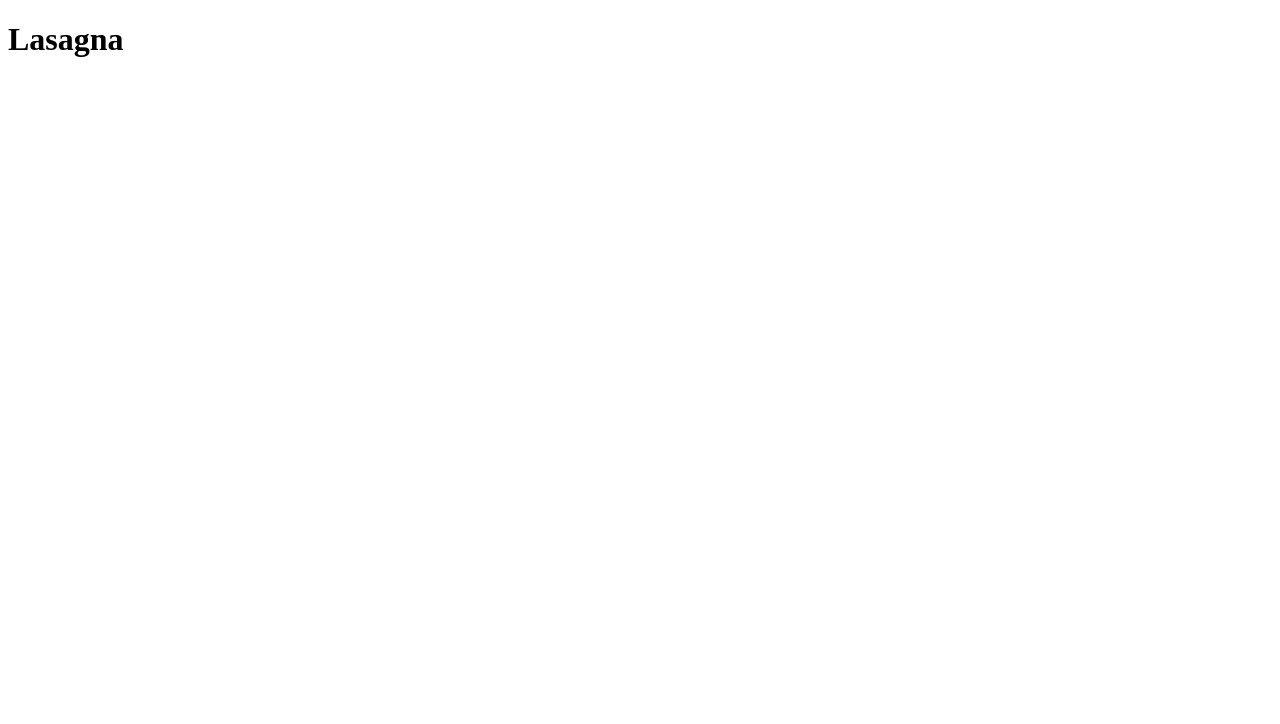
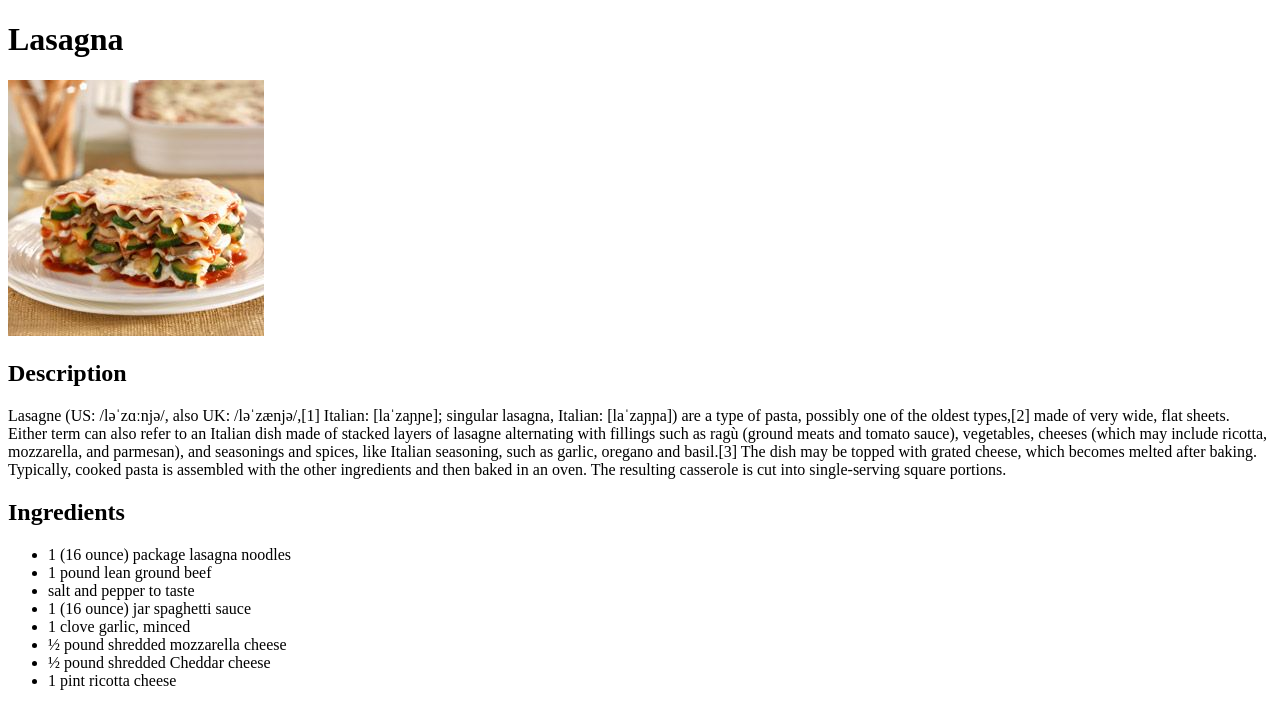
Before and after one commit to drinkmadtea/odin-recipes, a plain HTML site: page recipes/lasagna.html in a window 1280 px wide. Drawn offline with Linux system fonts and the light colour scheme.

Commit message:
lasagna finished

```diff
--- a/recipes/lasagna.html
+++ b/recipes/lasagna.html
@@ -8,5 +8,19 @@
         <header>
             <h1>Lasagna</h1>
         </header>
+        <img src="cb3eaa2fe1f6978ce94d2301597debea.jpg" alt="lasagna image">
+        <h2>Description</h2>
+        <p>Lasagne (US: /ləˈzɑːnjə/, also UK: /ləˈzænjə/,[1] Italian: [laˈzaɲɲe]; singular lasagna, Italian: [laˈzaɲɲa]) are a type of pasta, possibly one of the oldest types,[2] made of very wide, flat sheets. Either term can also refer to an Italian dish made of stacked layers of lasagne alternating with fillings such as ragù (ground meats and tomato sauce), vegetables, cheeses (which may include ricotta, mozzarella, and parmesan), and seasonings and spices, like Italian seasoning, such as garlic, oregano and basil.[3] The dish may be topped with grated cheese, which becomes melted after baking. Typically, cooked pasta is assembled with the other ingredients and then baked in an oven. The resulting casserole is cut into single-serving square portions.</p>
+        <h2>Ingredients</h2>
+        <ul>
+            <li>1 (16 ounce) package lasagna noodles</li>
+            <li>1 pound lean ground beef</li>
+            <li>salt and pepper to taste</li>
+            <li>1 (16 ounce) jar spaghetti sauce</li>
+            <li>1 clove garlic, minced</li>
+            <li>½ pound shredded mozzarella cheese</li>
+            <li>½ pound shredded Cheddar cheese</li>
+            <li>1 pint ricotta cheese</li>
+        </ul>
     </body>
 </html>
```
Also changed, not shown: recipes/cb3eaa2fe1f6978ce94d2301597debea.jpg (added).
